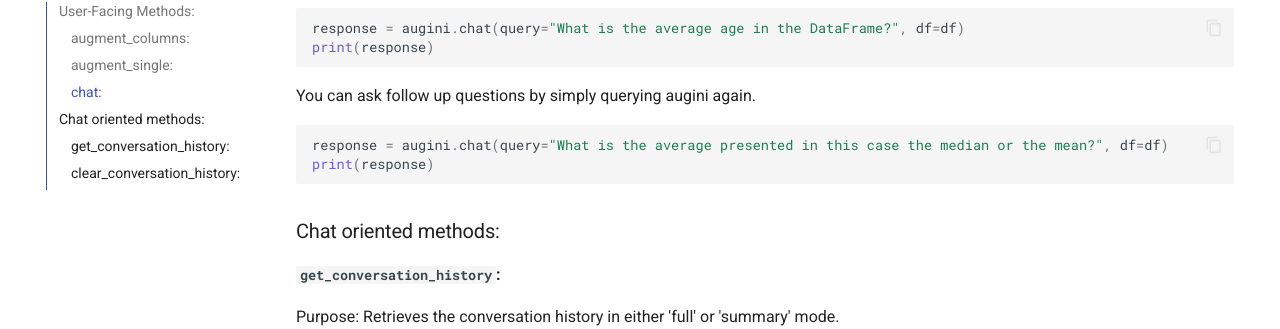
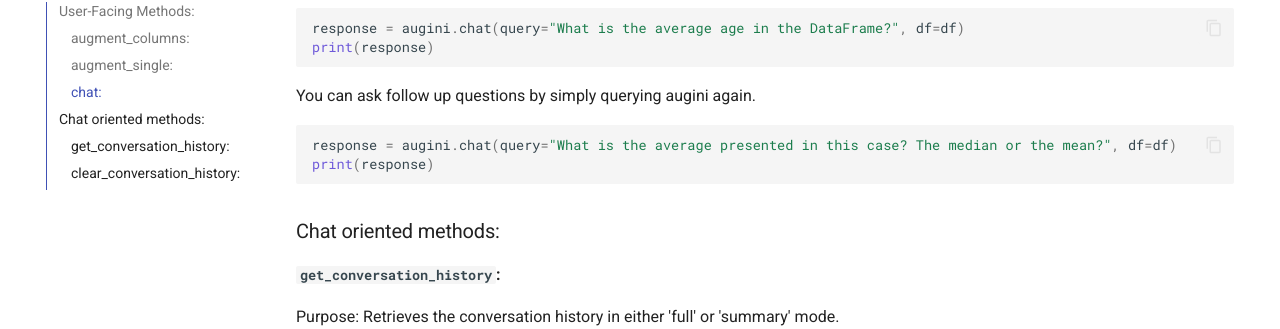
Before and after one commit to tabularis-ai/augini, an MkDocs documentation site: the page built from docs/Learn Augini/What is Augini about.md, in a window 1280 px wide and 900 px high, scrolled down 1005 px. Shown: the part 124-453 px from the top of the window. Built offline with MkDocs 1.6.1 and Material for MkDocs 9.7.7, drawn with Linux system fonts in a browser that asks for light colours; comment, search, counter and statistics services are not loaded.

````diff
--- a/docs/Learn Augini/What is Augini about.md
+++ b/docs/Learn Augini/What is Augini about.md
@@ -51,7 +51,7 @@ print(response)
 You can ask follow up questions by simply querying augini again.
 
 ```python
-response = augini.chat(query="What is the average presented in this case the median or the mean?", df=df)
+response = augini.chat(query="What is the average presented in this case? The median or the mean?", df=df)
 print(response)
 ```
 
````
Also changed, not shown: README.md (+6 -0 lines).
